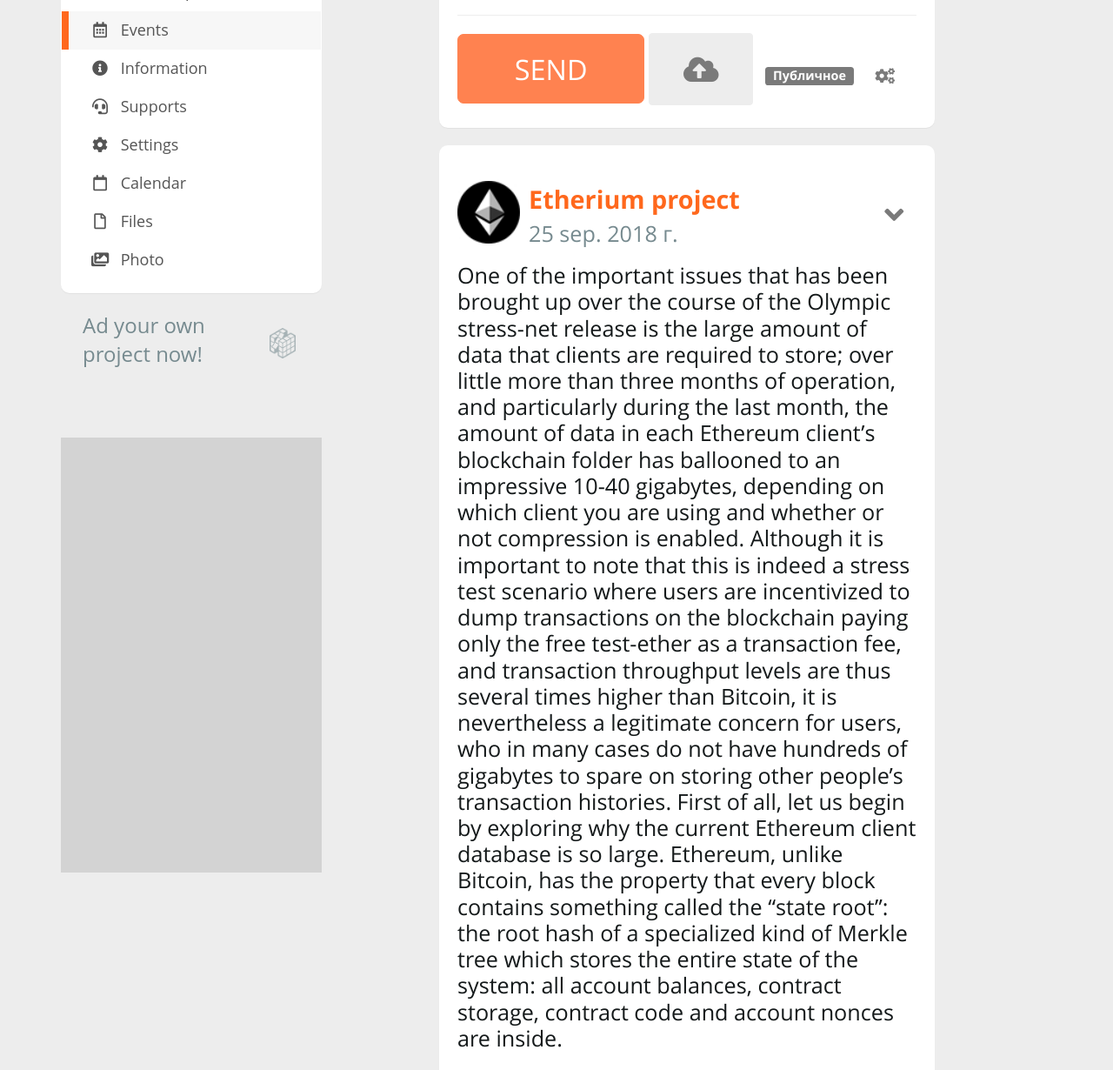
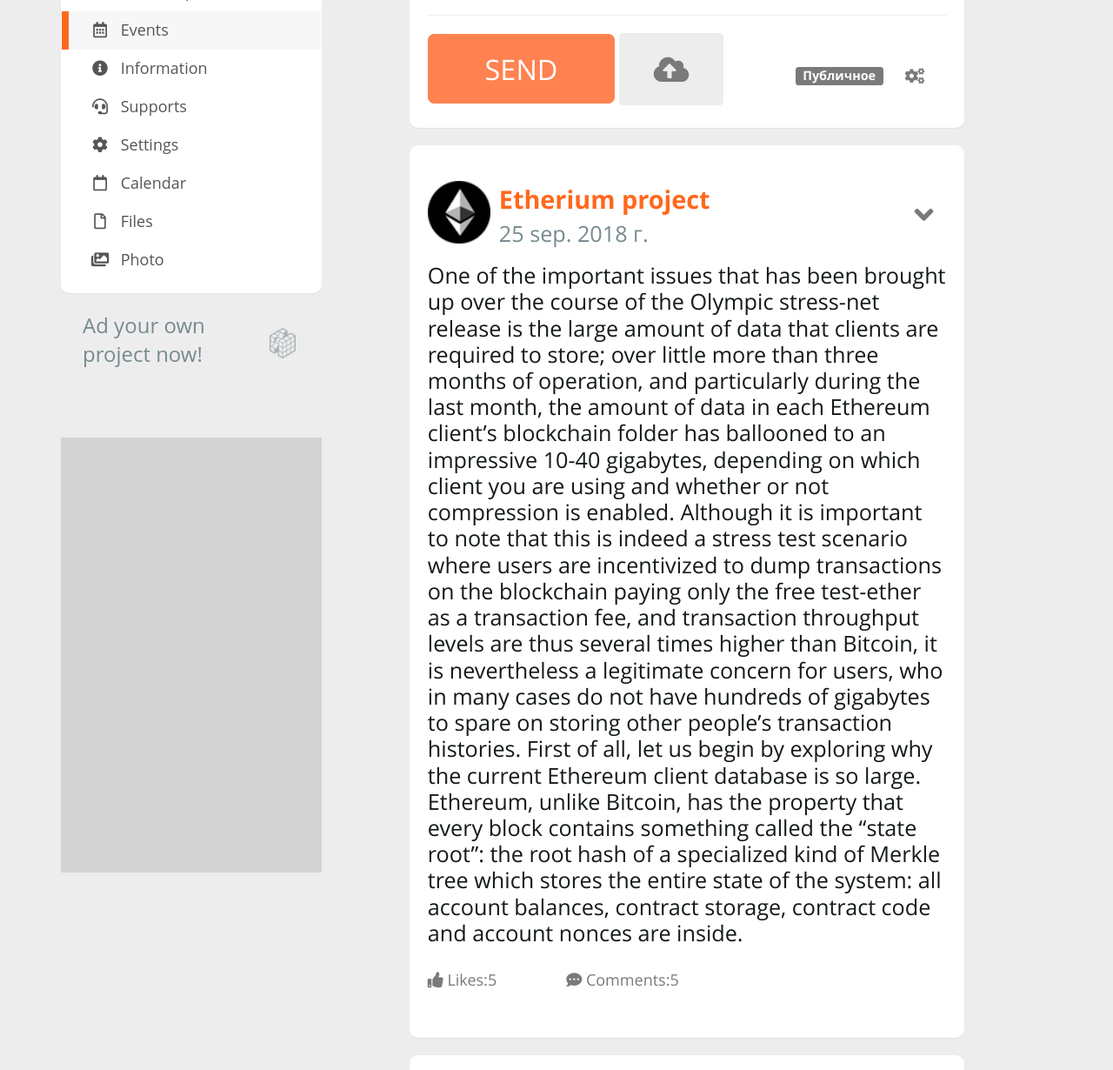
Before and after one commit to mderkach/Bixels, a website: page app/project-page.html in a window 1280 px wide. Shown: the part 646-1876 px from the top of the page at 87% size. Drawn offline with Linux system fonts and the light colour scheme; files whose address does not match are found by name.

Commit message:
main content flow dr

```diff
--- a/app/sass/main.sass
+++ b/app/sass/main.sass
@@ -67,6 +67,9 @@
 	justify-content: center
 	align-items: center
 
+	@include dr
+		flex: 0 1 56%
+
 .flexible-row
 	display: flex
 	flex-direction: row
```
Also changed, not shown: app/css/main.min.css.
